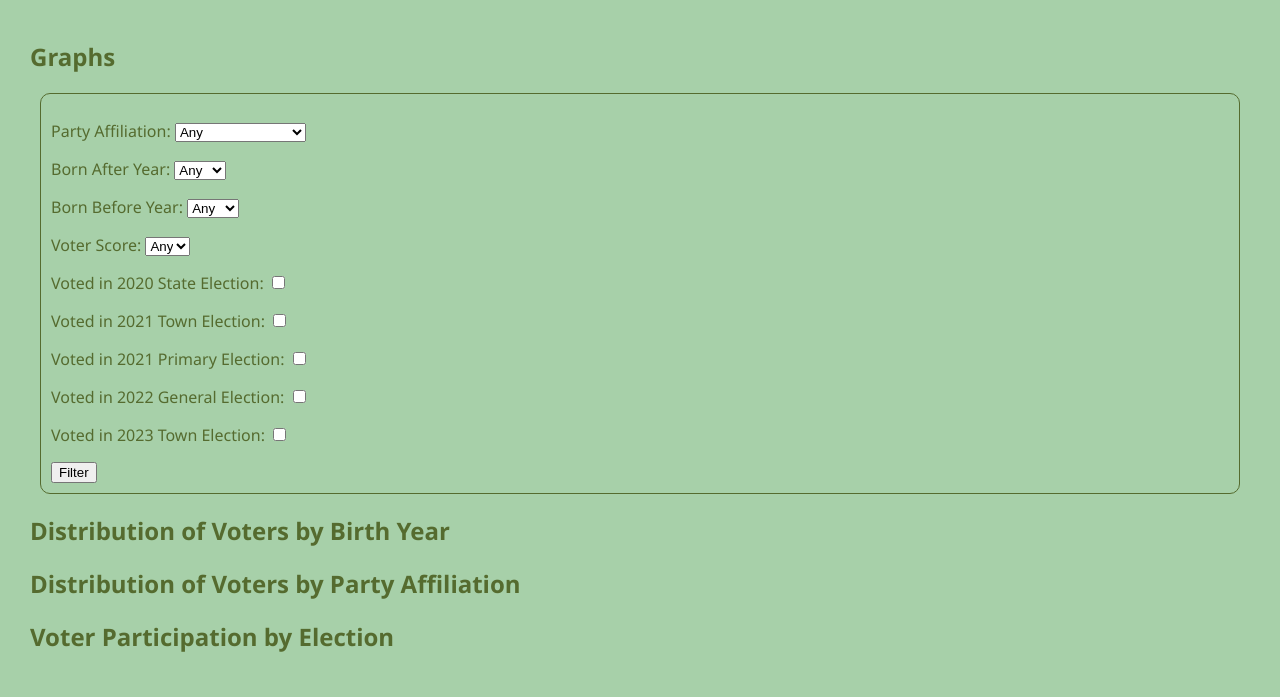
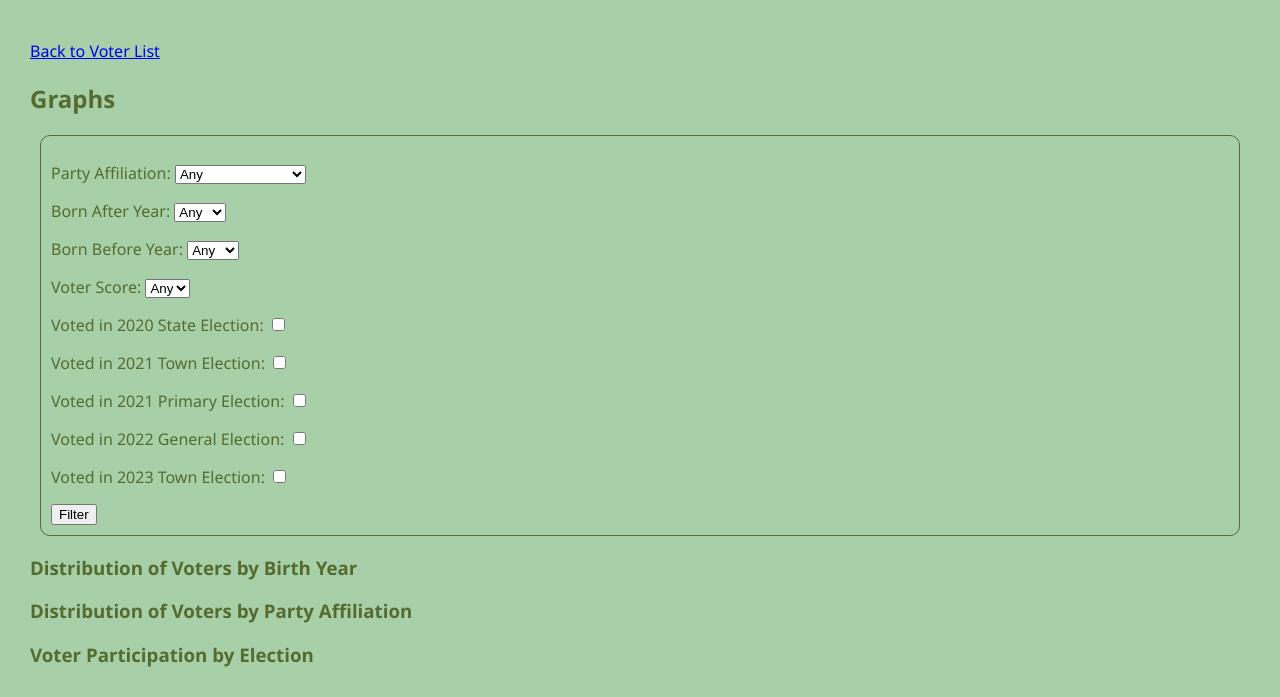
Before and after one commit to 444caro/cs412, a Django app: template voter_analytics/templates/voter_analytics/graphs.html in a window 1280 px wide. Shown: the part 158-855 px from the top of the page. Before the commit the page ends 810 px from the top, so only its background shows below. Run offline with Django 5.2, Linux system fonts and the light colour scheme; the template is opened without the code that fills it: values that come from a table or form of the project are taken from there, others are empty.

Commit message:
task 3 implemented and partially tested (need to test filters on graphs and fix style)

```diff
--- a/voter_analytics/templates/voter_analytics/graphs.html
+++ b/voter_analytics/templates/voter_analytics/graphs.html
@@ -1,6 +1,7 @@
 <!--   voter_analytics/templates/voter_analytics/graphs.html   -->
 {% extends 'voter_analytics/base.html' %}
 {% block content %}
+<a href="{% url 'voters' %}">Back to Voter List</a>
 <h2>Graphs</h2>
     <!-- Filter Form -->
     <form method="get" action="{% url 'graphs' %}">
@@ -10,17 +11,17 @@
 
     <!-- Display Graphs -->
     <div>
-        <h2>Distribution of Voters by Birth Year</h2>
+        <h3>Distribution of Voters by Birth Year</h3>
         <div>{{ birth_year_histogram|safe }}</div>
     </div>
 
     <div>
-        <h2>Distribution of Voters by Party Affiliation</h2>
+        <h3>Distribution of Voters by Party Affiliation</h3>
         <div>{{ party_affiliation_pie|safe }}</div>
     </div>
 
     <div>
-        <h2>Voter Participation by Election</h2>
+        <h3>Voter Participation by Election</h3>
         <div>{{ election_participation_histogram|safe }}</div>
     </div>
 {% endblock %}
--- a/voter_analytics/templates/voter_analytics/voter_detail.html
+++ b/voter_analytics/templates/voter_analytics/voter_detail.html
@@ -25,4 +25,5 @@
   </a>
 </p>
 <a href="{% url 'voters' %}">Back to Voter List</a>
+<a href="{% url 'graphs' %}">View Graphs</a>
 {% endblock %}
--- a/voter_analytics/templates/voter_analytics/voter_list.html
+++ b/voter_analytics/templates/voter_analytics/voter_list.html
@@ -1,13 +1,13 @@
 <!--   voter_analytics/templates/voter_analytics/voter_list   -->
 {% extends 'voter_analytics/base.html' %}
 {% block content %}
+<a href="{% url 'graphs' %}">View Graphs</a>
 <h2>Voter List</h2>
 
 <form method="get">
   {{ filter_form.as_p }}
   <button type="submit">Filter</button>
 </form>
-
 <ul>
   {% for voter in object_list %}
     <li>
--- a/voter_analytics/views.py
+++ b/voter_analytics/views.py
@@ -3,6 +3,7 @@ from django.shortcuts import render
 from django.views.generic import ListView, DetailView
 from .models import Voter
 from .forms import VoterFilterForm
+import pandas as pd
 import plotly.express as px
 from plotly.io import to_html
 
```
